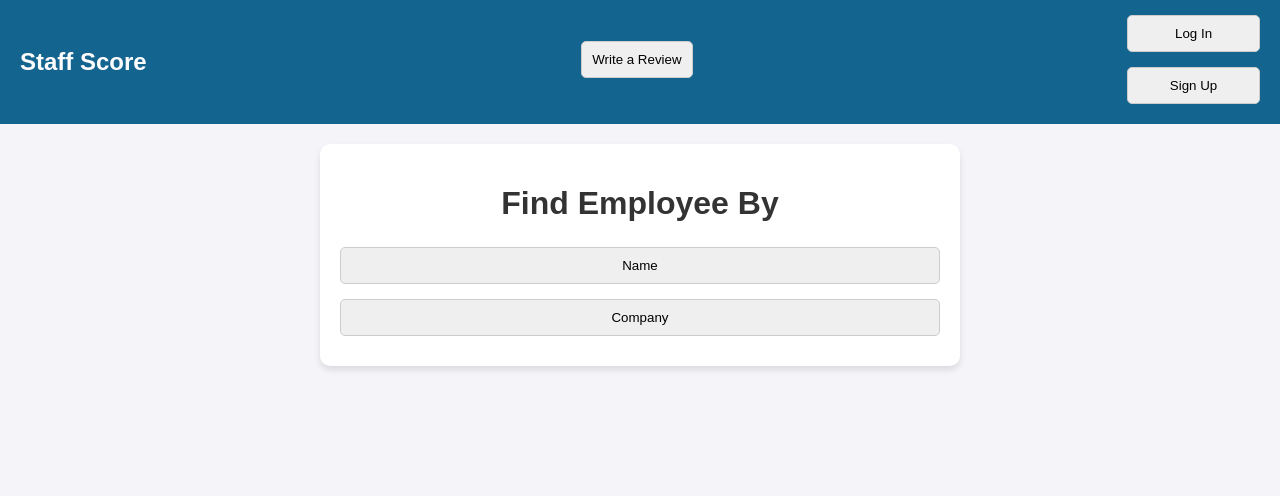
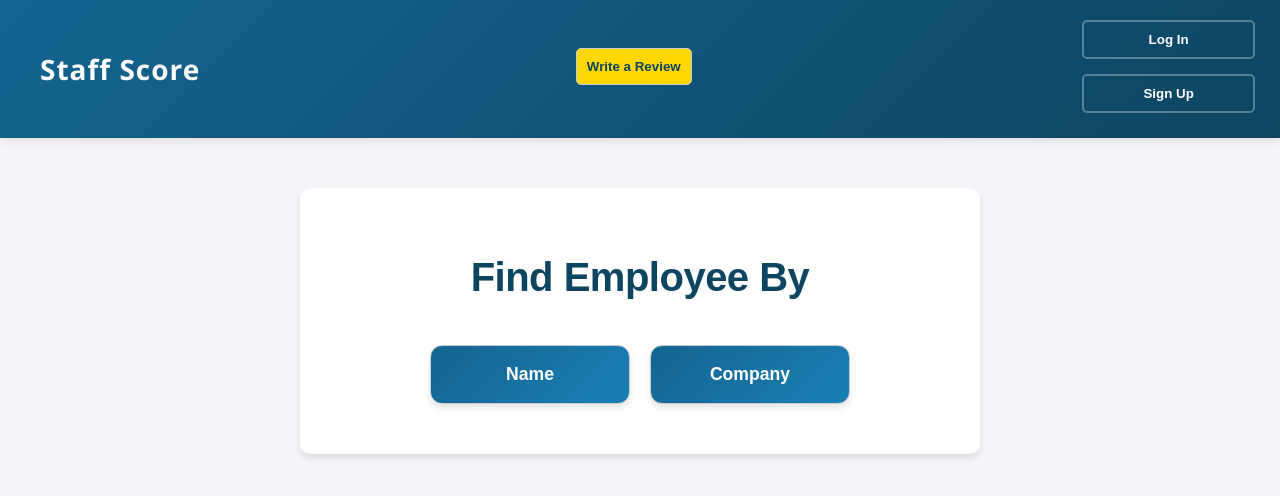
Before and after one commit to kieferiacaruso/Staff-Score, a website: page public/index.html in a window 1280 px wide. Drawn offline with Linux system fonts and the light colour scheme.

Commit message:
Add files via upload

```diff
--- a/public/style.css
+++ b/public/style.css
@@ -7,30 +7,108 @@ body {
     color: #333;
 }
 
+/* Improved Header Styles */
 header {
     display: flex;
     justify-content: space-between;
     align-items: center;
-    padding: 10px 20px;
-    background-color: #146490;
+    padding: 15px 40px;
+    background: linear-gradient(135deg, #146490, #0d4561);
     color: white;
+    box-shadow: 0 2px 10px rgba(0, 0, 0, 0.1);
 }
 
+.logo {
+    font-family: 'Segoe UI', Tahoma, Geneva, Verdana, sans-serif;
+    font-size: 28px;
+    font-weight: bold;
+    color: #fdfcfc;
+    cursor: pointer;
+    text-decoration: none;
+    letter-spacing: 1px;
+    transition: opacity 0.3s ease;
+}
+
+.logo:hover {
+    opacity: 0.9;
+}
+
+/* Improved Container Styles */
 .container {
     max-width: 600px;
-    margin: 20px auto;
-    padding: 20px;
+    margin: 50px auto;
+    padding: 40px;
     background: white;
     border-radius: 10px;
     box-shadow: 0 4px 6px rgba(0, 0, 0, 0.1);
-    text-align: left;
+    text-align: center;
 }
 
 h1 {
-    text-align: center;
-    margin-bottom: 20px;
+    color: #0d4561;
+    font-size: 2.5rem;
+    margin-bottom: 40px;
+    font-weight: 700;
+    letter-spacing: -0.5px;
 }
 
+/* Improved Button Styles */
+button {
+    transition: all 0.3s ease;
+    border: none;
+    border-radius: 8px;
+    padding: 12px 24px;
+    font-weight: 600;
+    cursor: pointer;
+}
+
+.header-center button {
+    background-color: #ffd700;
+    color: #0d4561;
+}
+
+.header-center button:hover {
+    background-color: #f5c518;
+    transform: translateY(-1px);
+}
+
+.header-right button {
+    background-color: transparent;
+    border: 2px solid rgba(255, 255, 255, 0.3);
+    color: white;
+    margin-left: 15px;
+}
+
+.header-right button:hover {
+    background-color: rgba(255, 255, 255, 0.1);
+    border-color: rgba(255, 255, 255, 0.5);
+}
+
+.button-container {
+    display: flex;
+    gap: 20px;
+    justify-content: center;
+    margin-top: 30px;
+}
+
+.button-container button {
+    flex: 1;
+    max-width: 200px;
+    background: linear-gradient(135deg, #146490, #1a7fb4);
+    color: white;
+    padding: 18px;
+    font-size: 1.1rem;
+    border-radius: 12px;
+    box-shadow: 0 4px 6px rgba(0, 0, 0, 0.1);
+}
+
+.button-container button:hover {
+    transform: translateY(-2px);
+    box-shadow: 0 6px 12px rgba(0, 0, 0, 0.15);
+    background: linear-gradient(135deg, #1a7fb4, #146490);
+}
+
+/* Original Unmodified Styles Below */
 label {
     display: block;
     margin-top: 20px;
@@ -70,6 +148,7 @@ textarea {
 .tag-rating {
     margin-top: 15px;
 }
+
 .review {
     border: 1px solid #ddd;
     padding: 15px;
@@ -93,22 +172,36 @@ textarea {
 }
 
 .star1 {
-    color: gold; /* Filled stars should be gold */
+    color: gold;
     font-size: 20px;
 }
 
 .star-empty1 {
-    color: #ccc; /* Empty stars should be light gray */
+    color: #ccc;
 }
 
 .star-rating1 span {
     margin-right: 5px;
 }
 
-.logo {
-    font-size: 24px;
-    font-weight: bold;
-    color: #fdfcfc;
-    cursor: pointer;
-    text-decoration: none;
+/* Responsive Design */
+@media (max-width: 768px) {
+    header {
+        padding: 15px 20px;
+        flex-wrap: wrap;
+        gap: 10px;
+    }
+
+    .header-center, .header-right {
+        width: 100%;
+        justify-content: center;
+    }
+
+    .button-container {
+        flex-direction: column;
+    }
+
+    .button-container button {
+        max-width: none;
+    }
 }
```
